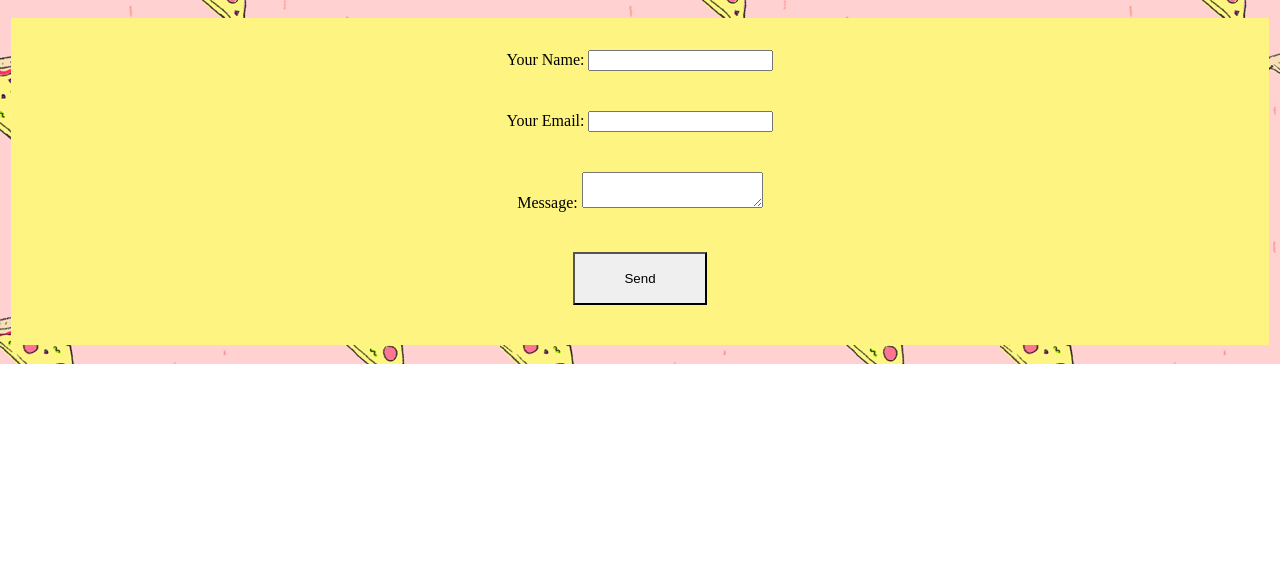
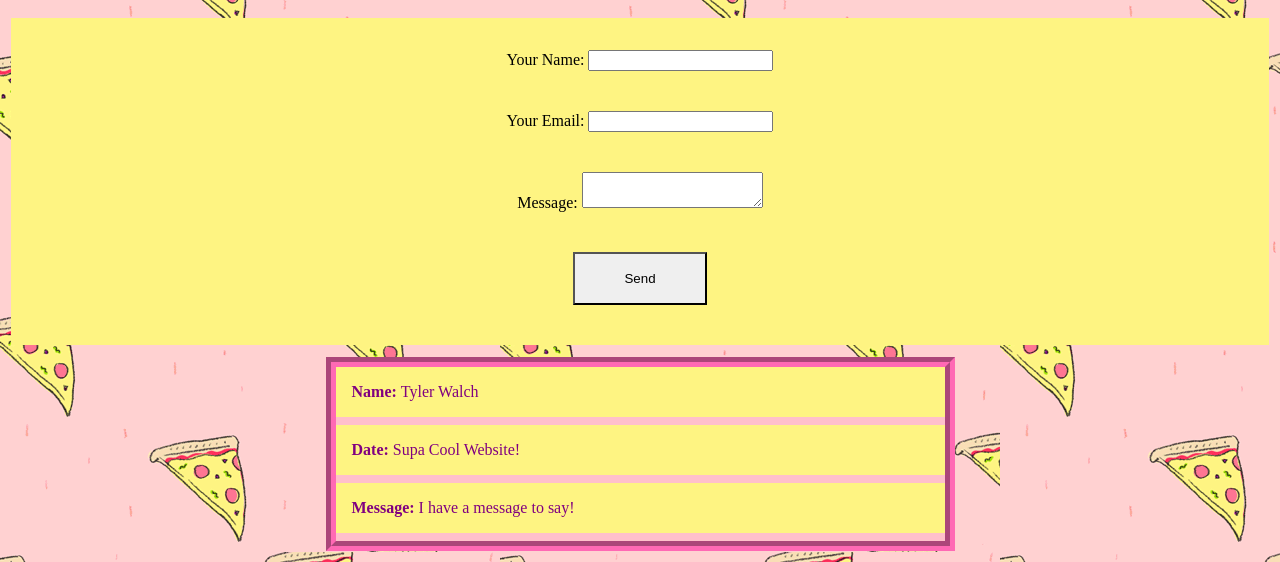
Before and after one commit to tywalch/walch-pizza, a website: page src/guestbook.html in a window 1280 px wide. Shown: the part 448-1010 px from the top of the page. Before the commit the page ends 812 px from the top, so only its background shows below. Drawn offline with nearby package versions, Linux system fonts and the light colour scheme; files that its build step writes are made by us from their sources; no server answers; files whose address does not match are found by name; a web font is replaced by a local one.

Commit message:
guestbook functionality

```diff
--- a/src/guestbook.html
+++ b/src/guestbook.html
@@ -44,31 +44,164 @@
         </nav>
         <div class="nav-side-art"></div>
       </div>
-      <table>
+      <table id="guestbook">
         <tr class="height-xs">
           <th></th>
         </tr>
         <tr>
           <td class="detail detail-info center">
-            <form class="line" name="contact" method="POST" data-netlify="true">
-              <input type="hidden" name="subject"
-              value="I am very excited to go to this amazing wedding!" />
+            <form class="line" id="guestbook-form" name="contact">
               <p>
-                <label>Your Name: <input type="text" name="name"/></label>
+                <label>Your Name: <input type="text" name="name" id="guestbook-name"/></label>
               </p>
               <p>
-                <label>Your Email: <input type="email" name="email"/></label>
+                <label>Your Email: <input type="email" name="email" id="guestbook-email"/></label>
               </p>
               <p>
-                <label>Message: <textarea name="message"></textarea></label>
+                <label>Message: <textarea name="message" id="guestbook-message"></textarea></label>
               </p>
               <p>
-                <button class="submit" type="submit">Send</button>
+                <button class="submit" id="guestbook-submit">Send</button>
               </p>
             </form>
           </td>
         </tr>
+        <!-- <tr>
+          <td class="center">
+            <div class="detail highlight center-self">
+              <div class="line">
+                <b>Name:</b>
+                <p>Tyler Walch</p>
+              </div>
+              <div class="line">
+                <b>Subject:</b>
+                <p>Supa Cool Website!</p></div>
+              <div class="line">
+                <b>Message:</b>
+                <p>I have a message to say!</p>
+              </div>
+            </div>
+          </td>
+        </tr> -->
       </table>
     </main>
+    <script>
+      const endpoint = 'https://www.walch.pizza/.netlify/functions/guestbook';
+      function sendSignature({ name, email, message } = {}) {
+        fetch(endpoint, {
+            method: 'POST',
+            body: JSON.stringify({
+              name,
+              email,
+              message
+            })
+          }).catch(console.log);
+      }
+
+      function getSignatures() {
+        return fetch(endpoint)
+          .then(resp => resp.json())
+          .then(json => json.data)
+          .catch(err => {
+            console.log({err});
+            throw err;
+          })
+          .catch(() => [
+            {
+              name: 'Tyler Walch',
+              createdAt: 'Supa Cool Website!',
+              message: 'I have a message to say!'
+            }
+          ])
+      }
+
+      function clearValue(...elements) {
+        for (element of elements) {
+          element.value = "";
+        }
+      }
+
+      document.getElementById('guestbook-submit').addEventListener('click', function (e) {
+        e.preventDefault();
+        const $name = document.getElementById('guestbook-name');
+        const $email = document.getElementById('guestbook-email');
+        const $message = document.getElementById('guestbook-message');
+        if ($name.value && $email.value && $message.value) {
+          const name = $name.value;
+          const email = $email.value;
+          const message = $message.value;
+          const createdAt = Date().toString().split('2022')[0] + '2022';
+          sendSignature({name, email, message});
+          appendGuestBookRow({ name, message, createdAt});
+          clearValue($name, $email, $message);
+        }
+      })
+
+      function createElement({type, classes = [], text} = {}) {
+        const element = document.createElement(type);
+        for (let name of classes) {
+          element.classList.add(name);
+        }
+        if (text) {
+          element.innerText = text;
+        }
+        return element;
+      }
+
+      function createSignatureValue(name, value) {
+        const container = createElement({type: 'div', classes: ['line']});
+        const label = createElement({type: 'b', text: `${name}: `});
+        const field = createElement({type: 'p', text: value});
+        container.appendChild(label);
+        container.appendChild(field);
+        return container;
+      }
+
+      function createGuestBookRow({name, createdAt, message} = {}) {
+        const row = createElement({type: 'tr'});
+        const detail = createElement({type: 'td', classes: ['center']});
+        const container  = createElement({
+          type: 'div',
+          classes: [
+            'detail',
+            'highlight',
+            'center-self'
+          ]
+        });
+        const fields = [
+          {name: 'Name', value: name},
+          {name: 'Date', value: createdAt},
+          {name: 'Message', value: message}
+        ];
+        for (const field of fields) {
+          container.appendChild(
+            createSignatureValue(field.name, field.value)
+          );
+        }
+        detail.appendChild(container);
+        row.appendChild(detail);
+        return row;
+      }
+
+      const $guestbook = document.getElementById('guestbook').children[0];
+
+      function appendGuestBookRow({name, createdAt, message} = {}) {
+        const $row = createGuestBookRow({
+          name,
+          createdAt,
+          message
+        });
+        $guestbook.appendChild($row);
+      }
+
+      getSignatures()
+        .then(signatures => {
+          console.log({signatures});
+          for (const {name, message, createdAt} of signatures) {
+            appendGuestBookRow({name, message, createdAt});
+          }
+        })
+        .catch(console.log)
+    </script>
   </body>
 </html>
--- a/src/wedding.less
+++ b/src/wedding.less
@@ -105,6 +105,7 @@ body {
 
 div.line p {
   padding: 0;
+  display: inline;
 }
 
 // .detail-info p {
@@ -154,6 +155,16 @@ div.line p {
 .center {
   text-align: center;
   vertical-align: center;
+}
+
+.center-self {
+  margin: auto;
+  width: 50%;
+}
+
+.left {
+  text-align: left;
+  vertical-align: middle;
 }
 
 main {
```
